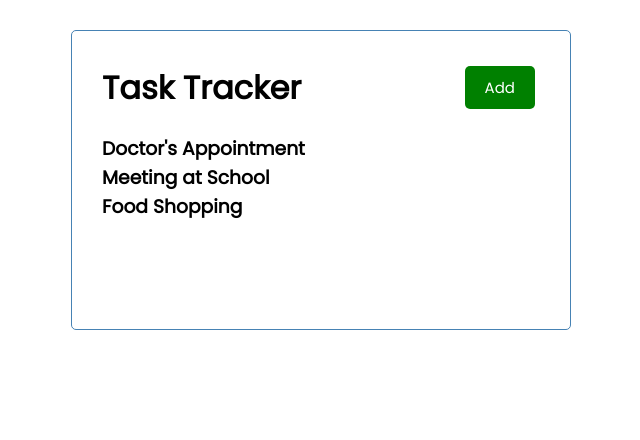
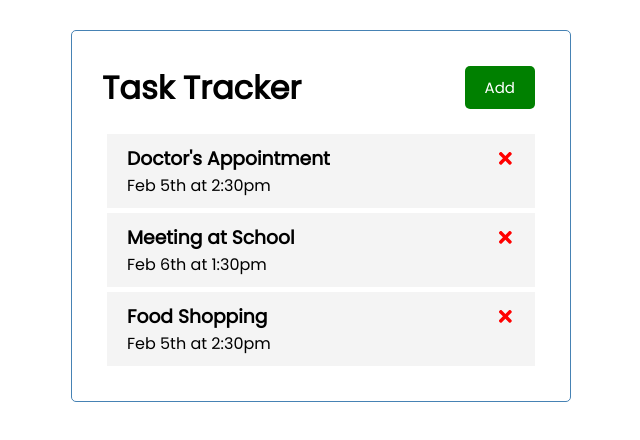
Before and after one commit to ahhreggi/react-task-tracker, a React (Create React App) app: page / in a window 1280 px wide. Shown: the top 440 px of the page, without its empty margins (319-959 px from the left). Built offline with nearby package versions, Linux system fonts and the light colour scheme.

Commit message:
Add delete icons, onDelete func

```diff
--- a/package.json
+++ b/package.json
@@ -8,6 +8,7 @@
     "@testing-library/user-event": "^12.1.10",
     "react": "^17.0.2",
     "react-dom": "^17.0.2",
+    "react-icons": "^4.2.0",
     "react-scripts": "4.0.3",
     "web-vitals": "^1.0.1"
   },
--- a/src/App.js
+++ b/src/App.js
@@ -24,10 +24,15 @@
     }
   ])
 
+  // Delete Task
+  const deleteTask = (id) => {
+    console.log("delete", id)
+  }
+
   return (
     <div className="container">
       <Header />
-      <Tasks tasks={tasks} />
+      <Tasks tasks={tasks} onDelete={deleteTask} />
     </div>
   );
 }
--- /dev/null
+++ b/src/components/Task.js
@@ -0,0 +1,18 @@
+import { FaTimes } from "react-icons/fa"
+
+const Task = ({ task, onDelete }) => {
+  return (
+    <div className="task">
+      <h3>
+        {task.text}
+        <FaTimes
+          style={{ color: "red", cursor: "pointer" }}
+          onClick={() => onDelete(task.id)}
+        />
+      </h3>
+      <p>{task.day}</p>
+    </div>
+  )
+}
+
+export default Task
--- a/src/components/Tasks.js
+++ b/src/components/Tasks.js
@@ -1,9 +1,11 @@
-const Tasks = ({ tasks }) => {
+import Task from "./Task"
+
+const Tasks = ({ tasks, onDelete }) => {
   return (
     <>
       {
         tasks.map((task) => (
-          <h3 key={task.id}>{task.text}</h3>
+          <Task key={task.id} task={task} onDelete={onDelete} />
         ))
       }
     </>
```
Also changed, not shown: 1 other file (tests, documents, lock files or other folders).
